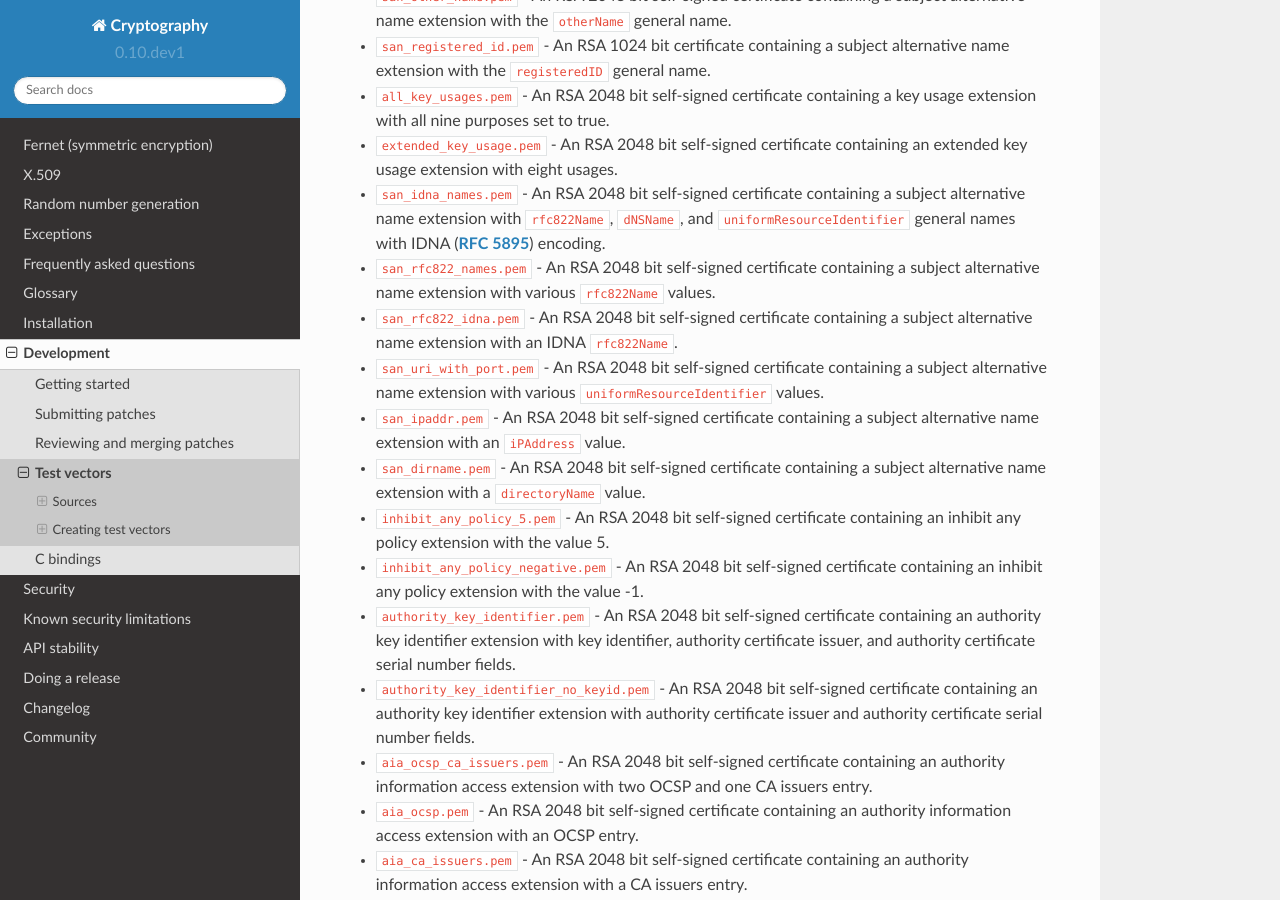
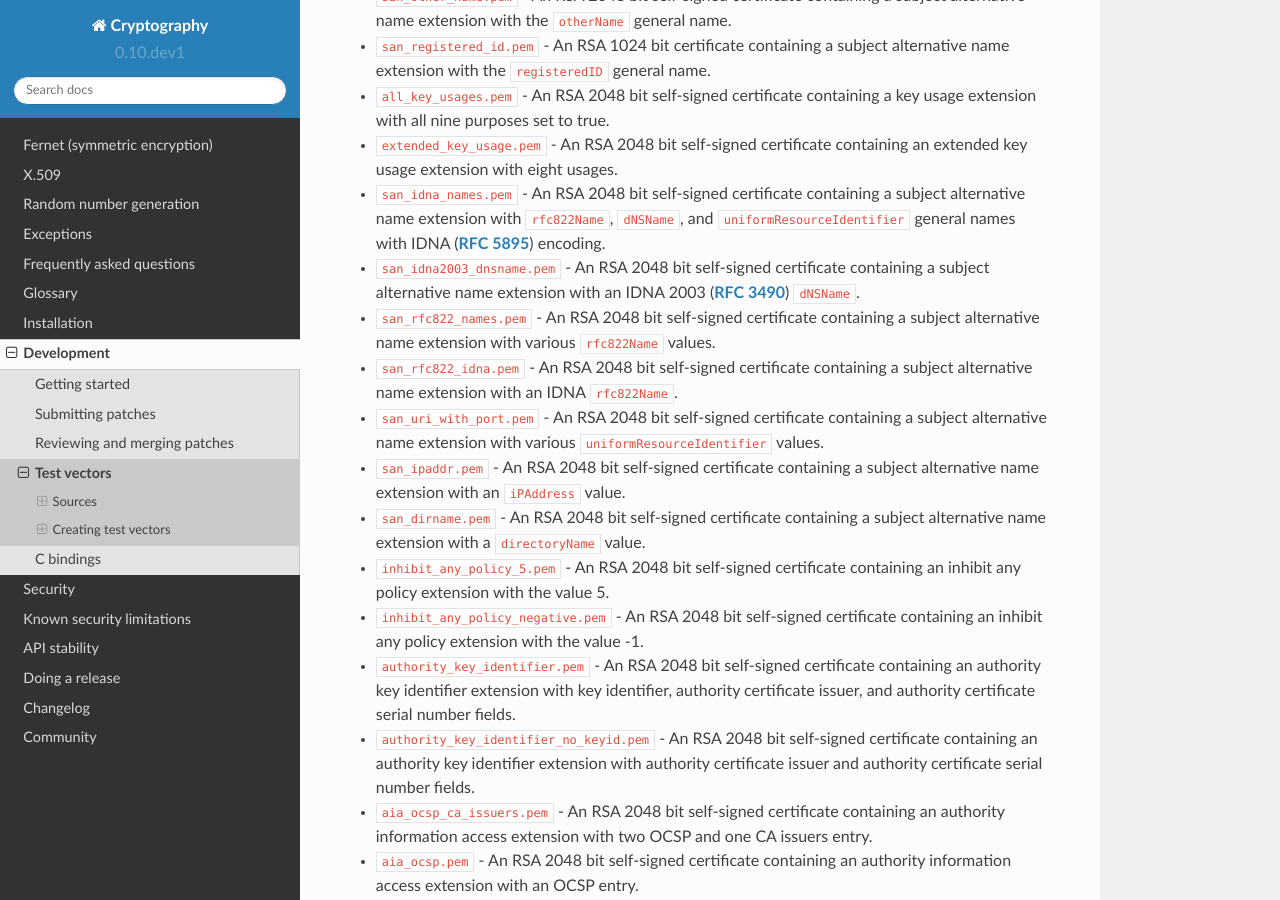
Before and after one commit to WebKing0121/cryptography, a Sphinx documentation site: the page built from docs/development/test-vectors.rst, in a window 1280 px wide and 900 px high, scrolled down 2861 px. Built offline with Sphinx 7.4.7 and the Read the Docs theme 2.0.0, drawn with Linux system fonts in a browser that asks for light colours; pages that are not in the unit, such as notebooks, are missing from menus.

Commit message:
add SAN vector with IDNA 2003 encoding

```diff
--- a/docs/development/test-vectors.rst
+++ b/docs/development/test-vectors.rst
@@ -151,6 +151,9 @@ Custom X.509 Vectors
 * ``san_idna_names.pem`` - An RSA 2048 bit self-signed certificate containing
   a subject alternative name extension with ``rfc822Name``, ``dNSName``, and
   ``uniformResourceIdentifier`` general names with IDNA (:rfc:`5895`) encoding.
+* ``san_idna2003_dnsname.pem`` - An RSA 2048 bit self-signed certificate
+  containing a subject alternative name extension with an IDNA 2003
+  (:rfc:`3490`) ``dNSName``.
 * ``san_rfc822_names.pem`` - An RSA 2048 bit self-signed certificate containing
   a subject alternative name extension with various ``rfc822Name`` values.
 * ``san_rfc822_idna.pem`` - An RSA 2048 bit self-signed certificate containing
```
Also changed, not shown: 1 other file.
